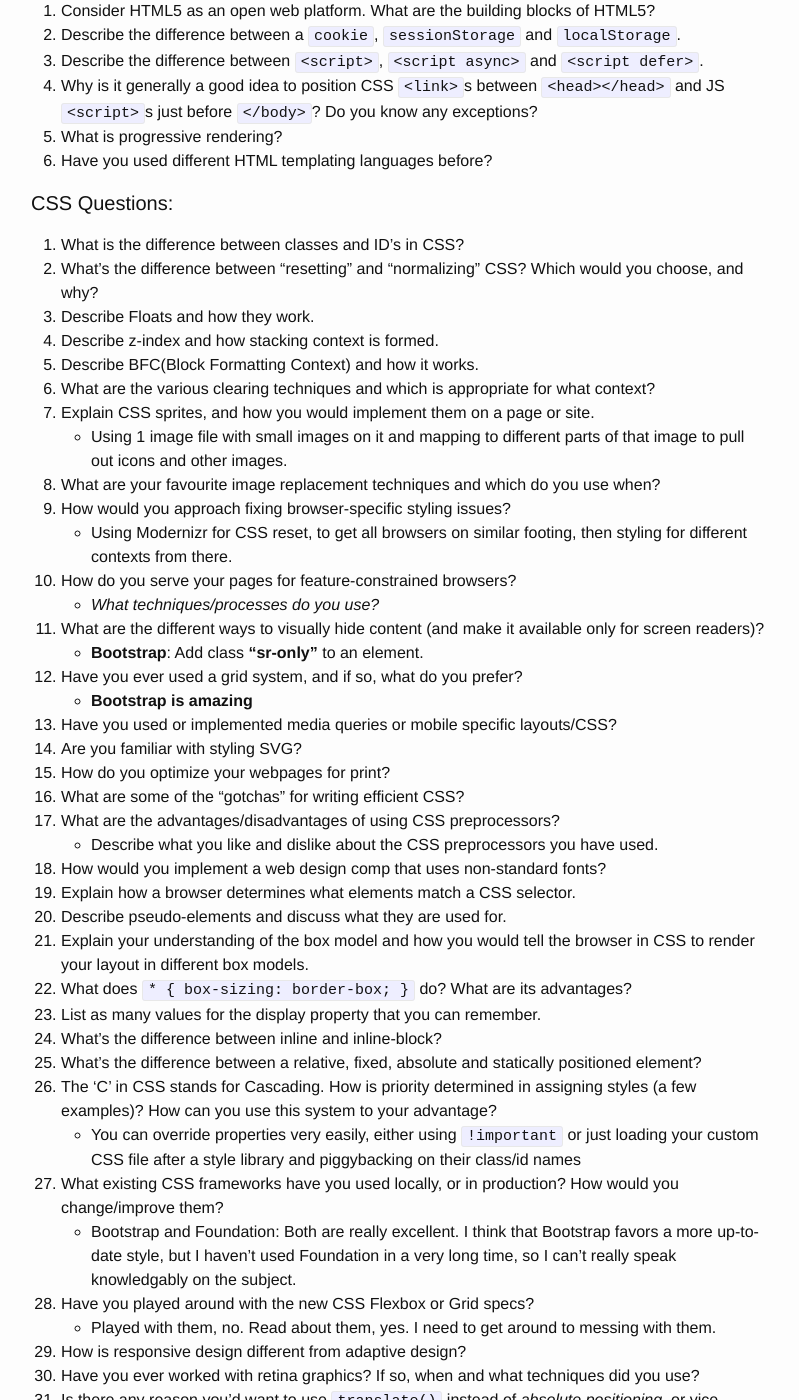
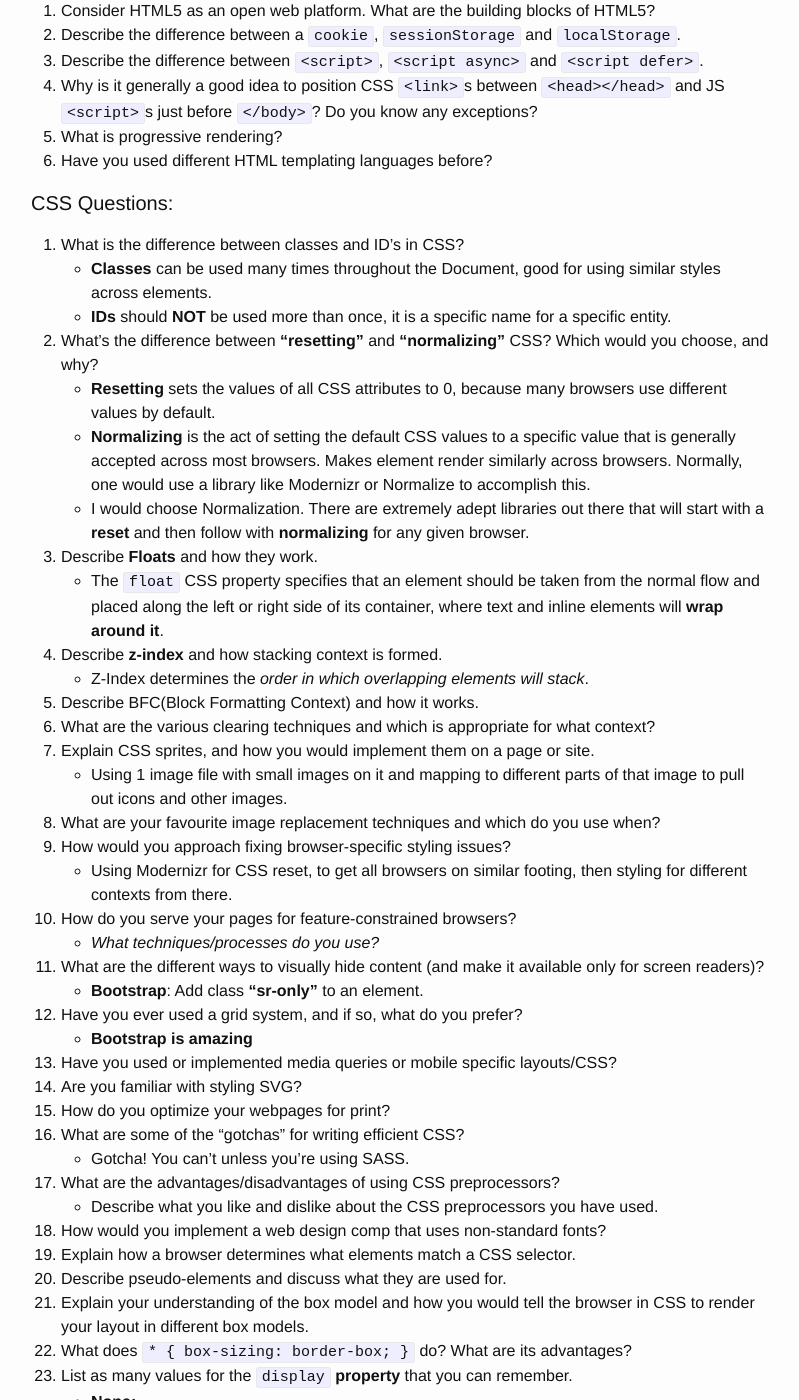
Before and after one commit to 8bitg/greg-blog, a Jekyll site: the page built from _posts/2015-08-11-lots-of-questions.md, in a window 1280 px wide and 1400 px high, scrolled down 3858 px. Shown: the whole window, without its empty margins (239-1038 px from the left). Built offline with Jekyll 4.4.1, drawn with Linux system fonts in a browser that asks for light colours; nearby versions of some CDN libraries; Markdown is read by kramdown in place of the engine named in the settings; some of the changed text lies outside the part shown.

Commit message:
Added some more answers

````diff
--- a/_includes/head.html
+++ b/_includes/head.html
@@ -5,7 +5,7 @@
 
   <title>{% if page.title %}{{ page.title }}{% else %}{{ site.title }}{% endif %}</title>
   <meta name="description" content="{% if page.excerpt %}{{ page.excerpt | strip_html | strip_newlines | truncate: 160 }}{% else %}{{ site.description }}{% endif %}">
-
+  <script src="//ajax.googleapis.com/ajax/libs/jquery/1.10.2/jquery.min.js"></script>
   <link rel="stylesheet" href="{{ "/css/main.css" | prepend: site.baseurl }}">
   <link rel="canonical" href="{{ page.url | replace:'index.html','' | prepend: site.baseurl | prepend: site.url }}">
   <link rel="alternate" type="application/rss+xml" title="{{ site.title }}" href="{{ "/feed.xml" | prepend: site.baseurl | prepend: site.url }}" />
--- a/_posts/2015-08-11-lots-of-questions.md
+++ b/_posts/2015-08-11-lots-of-questions.md
@@ -30,7 +30,7 @@ This file contains a number of front-end interview questions that can be used wh
   1. [How to Contribute](https://github.com/h5bp/Front-end-Developer-Interview-Questions/blob/master/CONTRIBUTING.md)
   1. [License](https://github.com/h5bp/Front-end-Developer-Interview-Questions/blob/master/LICENSE.md)
 
-#### General Questions: <a id="general-questions"></a>
+#### General Questions: <a href="general-questions"></a>
 
 1. What did you learn yesterday/this week?
   * How to use Markdown quickly and efficiently.
@@ -148,9 +148,16 @@ This file contains a number of front-end interview questions that can be used wh
 #### CSS Questions: <a id="css-questions"></a>
 
 1. What is the difference between classes and ID's in CSS?
-1. What's the difference between "resetting" and "normalizing" CSS? Which would you choose, and why?
-1. Describe Floats and how they work.
-1. Describe z-index and how stacking context is formed.
+  * **Classes** can be used many times throughout the Document, good for using similar styles across elements.
+  * **IDs** should **NOT** be used more than once, it is a specific name for a specific entity.
+1. What's the difference between **"resetting"** and **"normalizing"** CSS? Which would you choose, and why?
+  * **Resetting** sets the values of all CSS attributes to 0, because many browsers use different values by default.
+  * **Normalizing** is the act of setting the default CSS values to a specific value that is generally accepted across most browsers. Makes element render similarly across browsers. Normally, one would use a library like Modernizr or Normalize to accomplish this.
+  * I would choose Normalization. There are extremely adept libraries out there that will start with a **reset** and then follow with **normalizing** for any given browser.
+1. Describe **Floats** and how they work.
+  * The `float` CSS property specifies that an element should be taken from the normal flow and placed along the left or right side of its container, where text and inline elements will **wrap around it**.
+1. Describe **z-index** and how stacking context is formed.
+  * Z-Index determines the *order in which overlapping elements will stack*.
 1. Describe BFC(Block Formatting Context) and how it works.
 1. What are the various clearing techniques and which is appropriate for what context?
 1. Explain CSS sprites, and how you would implement them on a page or site.
@@ -168,6 +175,7 @@ This file contains a number of front-end interview questions that can be used wh
 1. Are you familiar with styling SVG?
 1. How do you optimize your webpages for print?
 1. What are some of the "gotchas" for writing efficient CSS?
+  * Gotcha! You can't unless you're using SASS.
 1. What are the advantages/disadvantages of using CSS preprocessors?
   * Describe what you like and dislike about the CSS preprocessors you have used.
 1. How would you implement a web design comp that uses non-standard fonts?
@@ -175,13 +183,30 @@ This file contains a number of front-end interview questions that can be used wh
 1. Describe pseudo-elements and discuss what they are used for.
 1. Explain your understanding of the box model and how you would tell the browser in CSS to render your layout in different box models.
 1. What does ```* { box-sizing: border-box; }``` do? What are its advantages?
-1. List as many values for the display property that you can remember.
+1. List as many values for the `display` **property** that you can remember.
+  * **None;**
+  * **Inline;**
+  * **Block;**
+  * **Flex;**
+  * **Inherit;**
+  * **Table;**
 1. What's the difference between inline and inline-block?
+  * **Inline elements:**
+      * **respect** left & right margins and padding, but not top & bottom
+      * **cannot** have a width and height set
+      * **allow** other elements to sit to their left and right.
+  * **Block elements:**
+      * **respect** all of those
+      * **force a line break** after the block element
+  * **Inline-block elements:**
+      * **allow** other elements to sit to their left and right
+      * **respect** top & bottom margins and padding
+      * **respect** height and width
 1. What's the difference between a relative, fixed, absolute and statically positioned element?
 1. The 'C' in CSS stands for Cascading.  How is priority determined in assigning styles (a few examples)?  How can you use this system to your advantage?
-  * You can override properties very easily, either using `!important` or just loading your custom CSS file after a style library and piggybacking on their class/id names
+  * You can **override properties** very easily, either using `!important` or just loading your custom CSS file after a style library and piggybacking on their class/id names
 1. What existing CSS frameworks have you used locally, or in production? How would you change/improve them?
-  * Bootstrap and Foundation: Both are really excellent. I think that Bootstrap favors a more up-to-date style, but I haven't used Foundation in a very long time, so I can't really speak knowledgably on the subject.
+  * **Bootstrap** and **Foundation**: Both are really excellent. I think that Bootstrap favors a more up-to-date style, but I haven't used Foundation in a very long time, so I can't really speak knowledgably on the subject.
 1. Have you played around with the new CSS Flexbox or Grid specs?
   * Played with them, no. Read about them, yes. I need to get around to messing with them.
 1. How is responsive design different from adaptive design?
@@ -190,13 +215,13 @@ This file contains a number of front-end interview questions that can be used wh
 
 #### JS Questions: <a id="js-questions"></a>
 
-1. Explain event delegation
+1. Explain **event delegation**
   * Using a single event handler on a **parent element** in order to keep your code DRY. The **child elements** will trigger the event on the parent by way of **Event Bubbling**.
 1. Explain how `this` works in JavaScript
   * The value that `this` references depends on circumstances.
-  * Any unscoped (i.e. not in an object) function call will have `this = window` (DOMWindow, if you prefer).
+  * Any **unscoped** (i.e. not in an object) **function** call will have `this = window` (DOMWindow, if you prefer).
   * Anything that is part of a **prototype**, or has been changed using **apply or bind**, will have `this` as that object ("itself", if you prefer).
-1. Explain how prototypal inheritance works
+1. Explain how **prototypal inheritance** works
   * When it comes to inheritance, JavaScript only has one construct: **objects**. Each object has an internal link to another object called its prototype. That prototype object has a **prototype** of its own, and so on until an **object** is reached with `null` as its **prototype**. `null`, by definition, has no prototype, and acts as the **final link** in this prototype chain.
   * **Inheriting properties** : JavaScript objects are dynamic "bags" of properties (referred to as own properties). JavaScript objects have a link to a prototype object. When trying to access a property of an object, the property will not only be sought on the object but on the prototype of the object, the prototype of the prototype, and so on until either a property with a matching name is found or the end of the prototype chain is reached.
 1. What do you think of AMD vs CommonJS?
````
